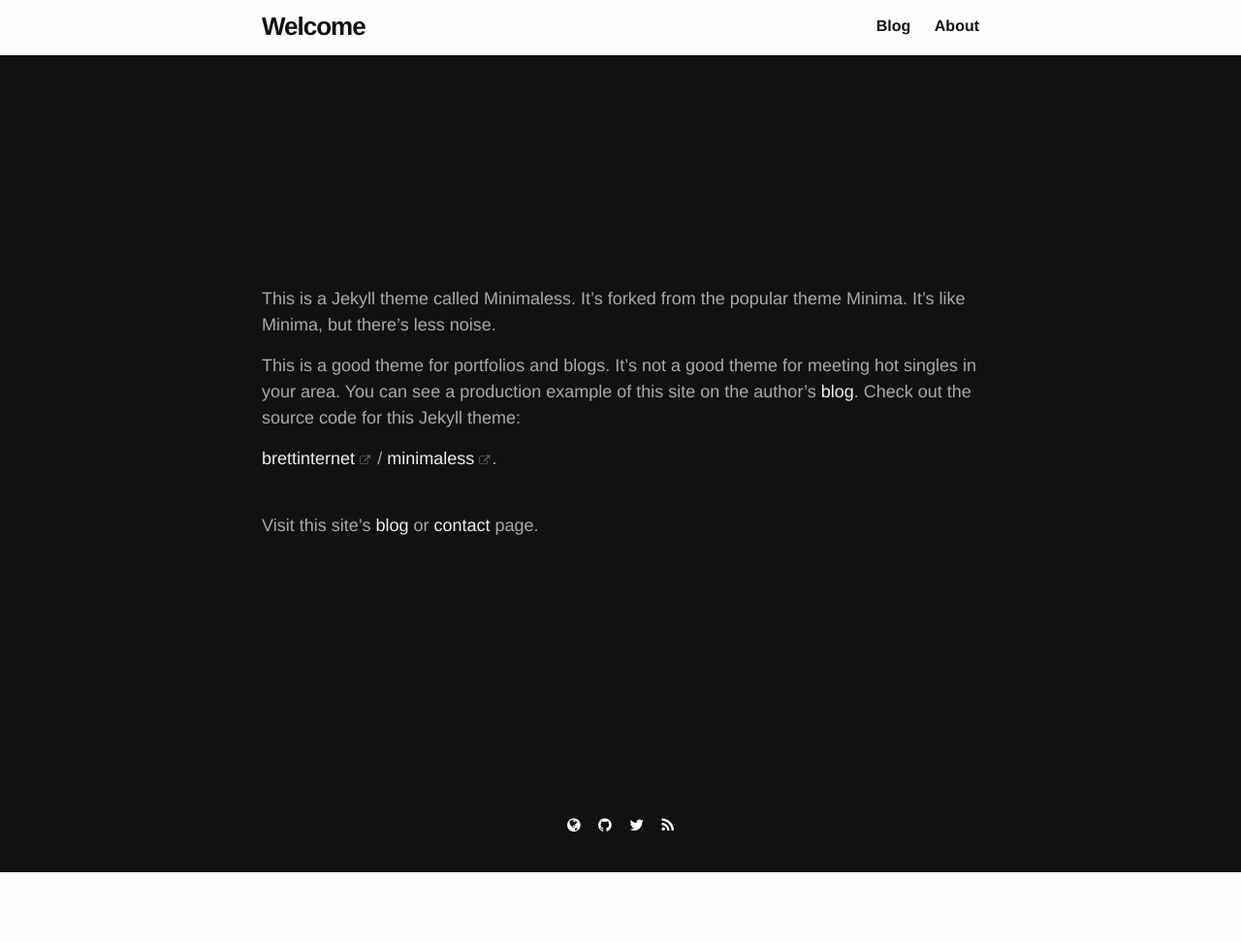
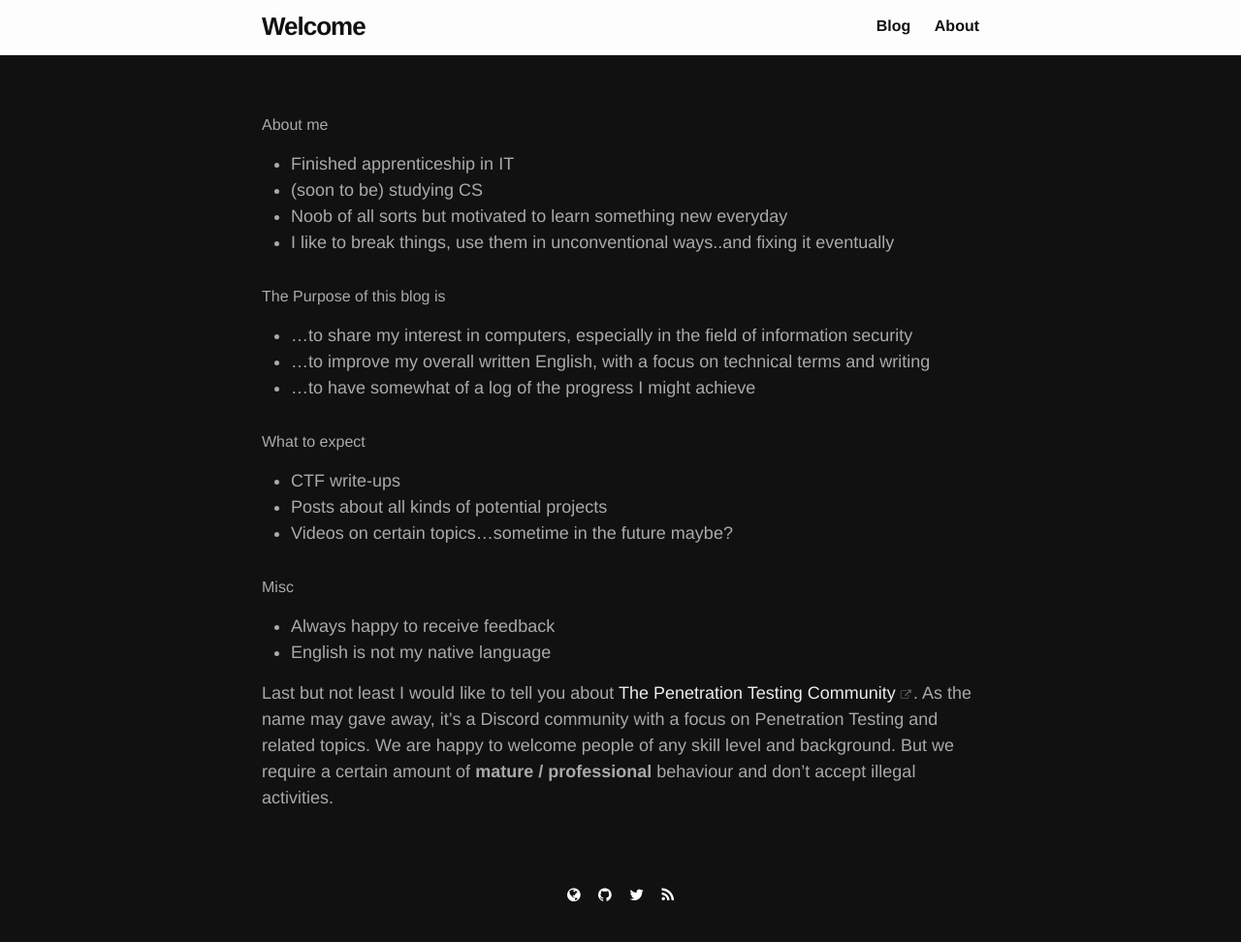
Before and after one commit to stepMode/stepmode.github.io, a Jekyll site: the page built from _pages/about.md, in a window 1280 px wide. Shown: the whole page at 97% size. Built offline with Jekyll 4.4.1, drawn with Linux system fonts in a browser that asks for light colours; before the commit the page ends 900 px from its top, so only the background shows below that.

Commit message:
personalized /about/

```diff
--- a/_pages/about.md
+++ b/_pages/about.md
@@ -3,13 +3,30 @@ layout: about
 title: About
 permalink: /about/
 ---
+#### About me
+* Finished apprenticeship in IT
+* (soon to be) studying CS
+* Noob of all sorts but motivated to learn something new everyday
+* I like to break things, use them in unconventional ways..and fixing it eventually
 
-This is a Jekyll theme called Minimaless. It's forked from the popular theme Minima. It's like Minima, but there's less noise.
 
-This is a good theme for portfolios and blogs. It's not a good theme for meeting hot singles in your area. You can see a production example of this site on the author's [blog](http://www.brettgardiner.net). Check out the source code for this Jekyll theme:
 
-[brettinternet<i class="fa fa-external-link"></i>](https://github.com/brettinternet){:target="_blank"} /
-[minimaless<i class="fa fa-external-link"></i>](https://github.com/brettinternet/minimaless){:target="_blank"}.
+#### The Purpose of this blog is
+* ...to share my interest in computers, especially in the field of information security
+* ...to improve my overall written English, with a focus on technical terms and writing
+* ...to have somewhat of a log of the progress I might achieve
 
-<br/>
-Visit this site's [blog]({{site.baseurl}}) or [contact]({{site.baseurl}}/contact/) page.
+
+#### What to expect
+* CTF write-ups
+* Posts about all kinds of potential projects
+* Videos on certain topics...sometime in the future maybe?
+
+
+#### Misc
+* Always happy to receive feedback
+* English is not my native language
+
+
+Last but not least I would like to tell you about [The Penetration Testing Community<i class="fa fa-external-link"></i>](https://discord.gg/sNsCSqZ){:target="_blank"}.
+As the name may gave away, it's a Discord community with a focus on Penetration Testing and related topics. We are happy to welcome people of any skill level and background. But we require a certain amount of **mature / professional** behaviour and don't accept illegal activities.
```
